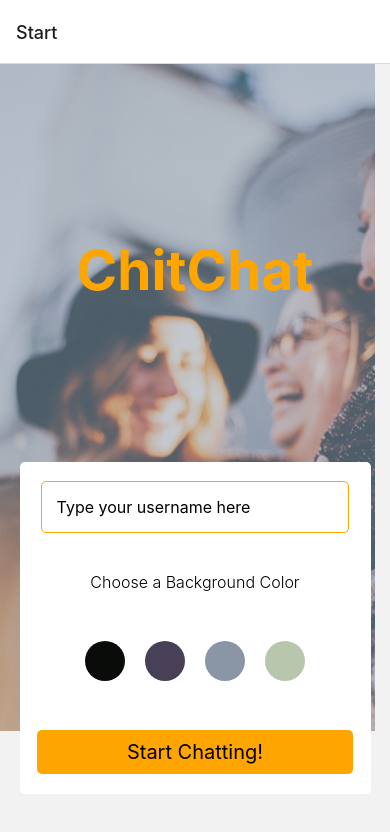
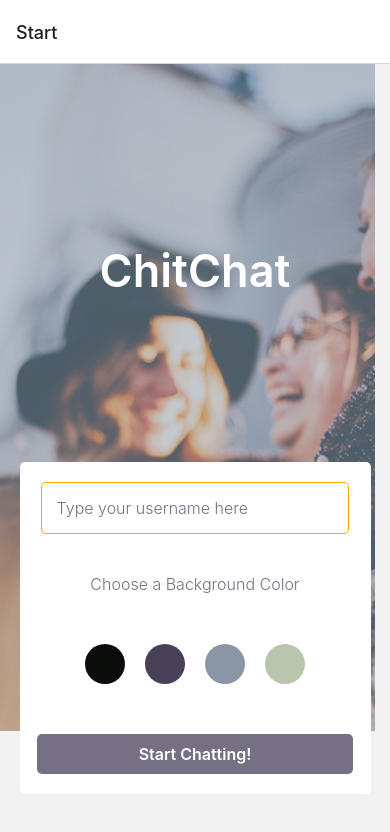
Before and after one commit to koernerclaudia/ChitChat, a React Native app: screen /Start in a window 390 px wide. Shown: the top 832 px of the page. Built offline with nearby package versions, Linux system fonts and the light colour scheme.

Commit message:
Updated readme file

```diff
--- a/components/Start.js
+++ b/components/Start.js
@@ -16,7 +16,7 @@ const Start = ({ navigation }) => {
     <View style={styles.container}>
 
     <View style={styles.titleBox}>
-    <Text style={styles.title}>ChitChat</Text>
+    <Text style={styles.header}>ChitChat</Text>
     </View>
 
     <View style={styles.entryBox}>
@@ -44,15 +44,10 @@ const Start = ({ navigation }) => {
            ))}
         </View>
         <View style={styles.button} >
-          <TouchableOpacity
-
-            onPress={() => navigation.navigate('Chat', { name, backgroundColor: background })}
-          >
+          <TouchableOpacity onPress={() => navigation.navigate('Chat', { name, backgroundColor: background })}>
             <Text style={styles.buttonText}>Start Chatting!</Text>
           </TouchableOpacity>
       </View></View></View>
-
-
     </ImageBackground>
   );
 }
@@ -72,7 +67,11 @@ const styles = StyleSheet.create({
       flex:6,
       justifyContent: 'center',
       alignItems: 'center',
-
+    },
+    header: {
+      fontSize: 45,
+      fontWeight: '600',
+      color: 'white',
     },
     textInput: {
       width: "88%",
@@ -81,6 +80,8 @@ const styles = StyleSheet.create({
       borderWidth: 1,
       borderRadius: 5,
       fontSize: 16,
+      fontWeight: '300',
+      color: '#757083', opacity: 50,
       borderColor: 'orange',
 
     },
@@ -99,14 +100,16 @@ const styles = StyleSheet.create({
   button: {
     width: "90%",
     alignItems: 'center',
-    backgroundColor: 'orange',
+    backgroundColor: '#757083',
     padding: 10,
     borderRadius: 5,
 
 
   },
   buttonText: {
-    fontSize: 20,
+    fontSize: 16,
+    fontWeight: '600',
+    color: 'white',
   },
   title: {
     fontSize: 55,
@@ -115,7 +118,7 @@ const styles = StyleSheet.create({
 
   },
   chooseBgColor:{
-    color: 'black',
+    color: '#757083',
     fontSize: 16,
     fontWeight: '300',
     opacity: 100,
```
Also changed, not shown: 1 other file (tests, documents, lock files or other folders).
